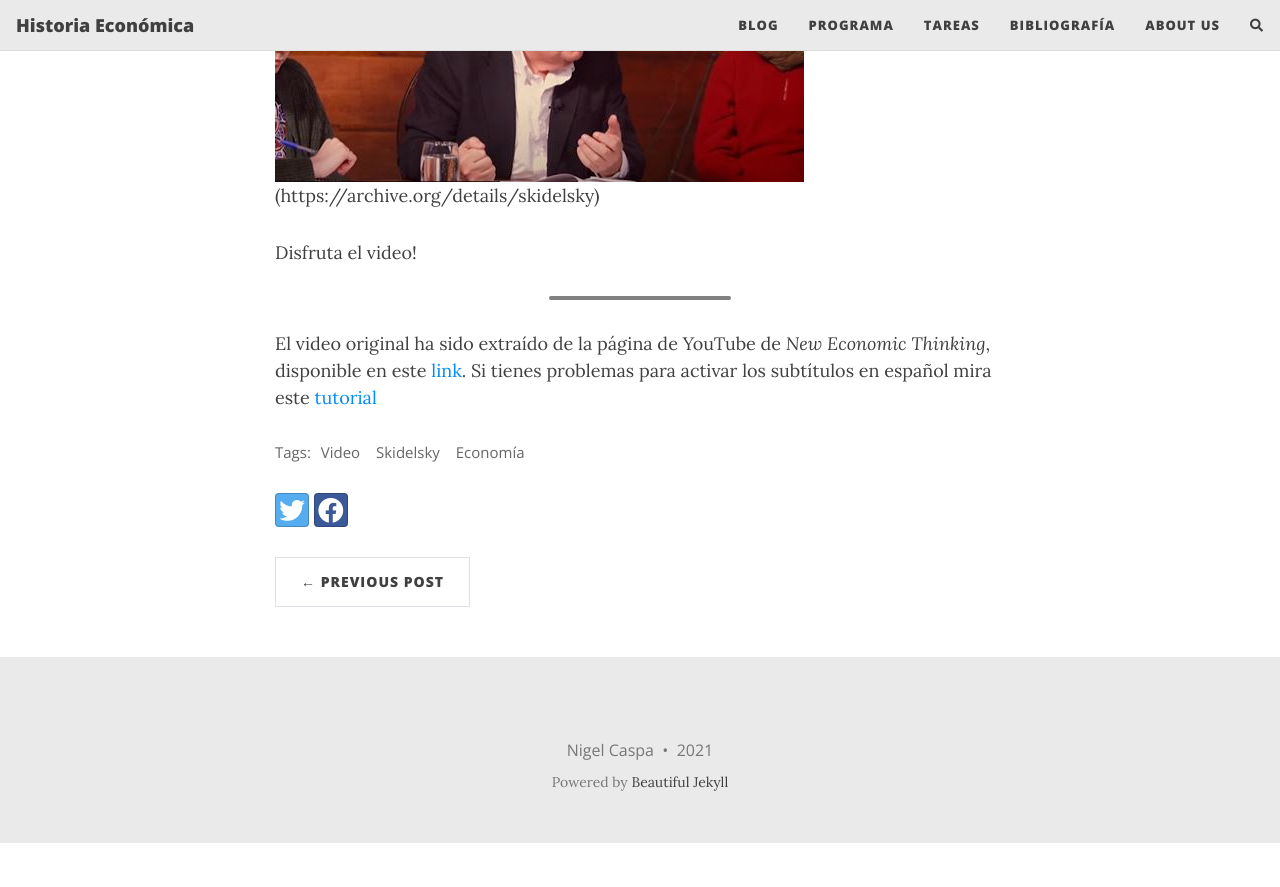
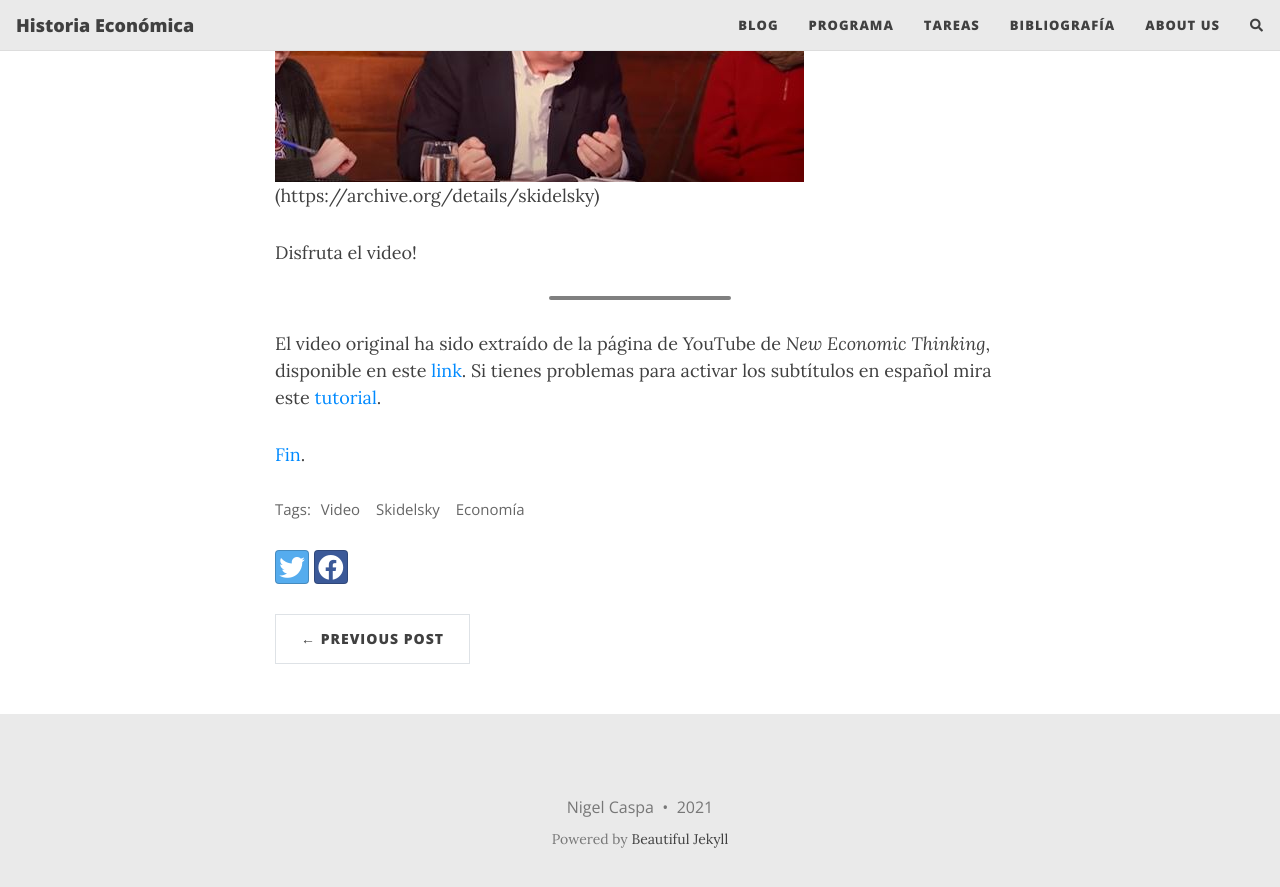
Before and after one commit to NigelCaspa/historiaeconomica, a Jekyll site: the page built from _posts/2021-08-04-skidelsky.md, in a window 1280 px wide and 900 px high, scrolled down 962 px. Shown: the top 887 px of the window. Built offline with Jekyll 4.4.1, drawn with Linux system fonts in a browser that asks for light colours; nearby versions of some CDN libraries; comment, search, counter and statistics services are not loaded; before the commit the page ends 1805 px from its top, so only the background shows below that.

Commit message:
skidelsky html?

```diff
--- a/_posts/2021-08-04-skidelsky.md
+++ b/_posts/2021-08-04-skidelsky.md
@@ -17,4 +17,6 @@
 Disfruta el video!
 
 ----
-El video original ha sido extraído de la página de YouTube de *New Economic Thinking*, disponible en este [link](https://www.youtube.com/watch?v=GFgrJa5X56g). Si tienes problemas para activar los subtítulos en español mira este [tutorial](https://www.youtube.com/watch?v=sEvX5Q973Nc)
+El video original ha sido extraído de la página de YouTube de *New Economic Thinking*, disponible en este [link](https://www.youtube.com/watch?v=GFgrJa5X56g). Si tienes problemas para activar los subtítulos en español mira este [tutorial](https://www.youtube.com/watch?v=sEvX5Q973Nc).
+
+[Fin](../video1.html).
--- a/video1.html
+++ b/video1.html
@@ -0,0 +1 @@
+<iframe src="https://archive.org/embed/skidelsky" width="640" height="480" frameborder="0" webkitallowfullscreen="true" mozallowfullscreen="true" allowfullscreen></iframe>
```
